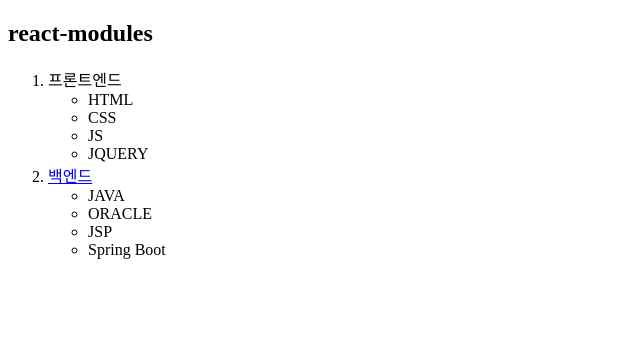
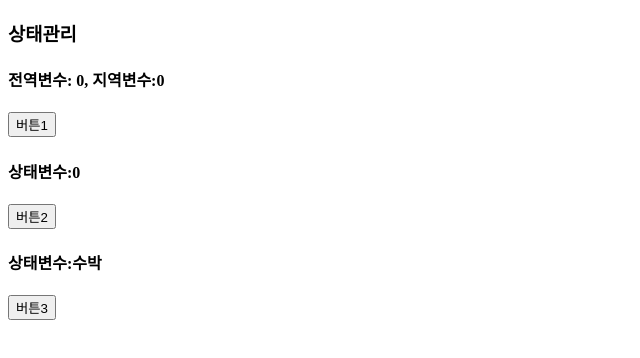
Before and after one commit to hanwooya361/2026B_react, a React (Vite) app: page / in a window 1280 px wide. Shown: the top 358 px of the page, without its empty margins (0-640 px from the left). Built offline with nearby package versions, Linux system fonts and the light colour scheme.

Commit message:
day02 3h

```diff
--- a/src/example/day02/Component1.jsx
+++ b/src/example/day02/Component1.jsx
@@ -1,6 +1,6 @@
-import FrontComp from "./FrontConp";
+import FrontComp from "./FrontComp";
 import BackComp from "./BackComp";
-export default function Component1(){
+export default function Component1(props){
     return(<>
         <h2>react-modules</h2>
         <ol>
--- /dev/null
+++ b/src/example/day02/Component2.jsx
@@ -0,0 +1,43 @@
+// 구조분해: 객체/배열 내 요소들을 각각 변수로 분해
+// const {name,age} =  {name:'유재석', age:40}
+// console.log(name,age);
+// const [name,setName] = ['유재석', function setter(){}]
+
+import { useState } from "react";
+
+// console.log(name); setName();
+let 전역변수 = 0;   // 함수 밖에 변수
+export default function Component2(props){
+    let 지역변수 = 0;
+    // 1. 전역변수,지역변수 증가함수: 내부적으로 증가, 화면상으로는 증가x why?(return 1번) 랜더링을 안해서
+    const 증가함수1 = () => {전역변수++; 지역변수++; console.log(전역변수,지역변수)}
+
+    // 2. useState 함수 이용한 새로고침/재랜더링(함수재호출 --> 함수 return)
+    // const [상태변수명, set상태변수명] = useState(초기값);
+    // setXXX(새로운값): 자동으로 현재함수/컴포넌트 재실행, 지역변수(함수내선언된변수)는 초기화, 전역변수는 유지
+    const [count,setCount] = useState(0);
+    const 증가함수2 = ()=>{setCount(count+1);}  // 0 -> 1 증가했다면 주소값 변경 맞다
+
+    // 3. 수박 요소 1개를 갖는 배열 초기값으로 상태변수 선언
+    // 3(상수101호) -> 4(102호) : 1+2 => 3(상수101호), 리터럴은 고정값 => 상수/같이 사용
+    // 즉] push는 값 변경이 아님, 내부에 추가
+    // *** useState 상태(값)의 주소값이 변경되어야만 새로고침이 된다 ***
+    // 주로 스프레드연산자 이용해 배열/객체 복사함. ...객체명, ...배열명
+    const [array, setArray] = useState(['수박']);
+    // 배열내 '사과' 요소 추가해 setXXX 배열을 대입. 내부적으로 배열내추가o 화면으로는 추가안됨x
+    const 증가함수3 = ()=>{
+        // array.push('사과'); setArray(array); console.log(array);
+        array.push('사과'); setArray([...array])    // [...기존배열명] or {...기존객체명}, 새로운 주소값생성
+    }
+
+    return (<>
+        <h3>상태관리</h3>
+        <h4>전역변수: {전역변수}, 지역변수:{지역변수}</h4>
+        <button onClick={증가함수1}>버튼1</button>
+        <h4>상태변수:{count}</h4>
+        <button onClick={증가함수2}>버튼2</button>
+        <h4>상태변수:{array}</h4>
+        <button onClick={증가함수3}>버튼3</button>
+    </>)
+
+}
--- a/src/example/day02/FrontConp.jsx
+++ b/src/example/day02/FrontComp.jsx
@@ -1,4 +1,4 @@
-    export default function FrontComp(){
+    export default function FrontComp(props){
         return (<>
             <li>프론트엔드</li>
             <ul>
--- a/src/main.jsx
+++ b/src/main.jsx
@@ -27,5 +27,7 @@ const create = createRoot(root);
 // create.render(<Component6></Component6>)
 // import Practice1 from "./example/Practice/Practice1";
 // create.render(<Practice1></Practice1>)
-import Component1 from "./example/day02/Component1";
-create.render(<Component1></Component1>)
+// import Component1 from "./example/day02/Component1";
+// create.render(<Component1></Component1>)
+import Component2 from "./example/day02/Component2";
+create.render(<Component2></Component2>)
```
Also changed, not shown: src/example/day02/BackComp.jsx (+15 -0 lines), react.txt.
